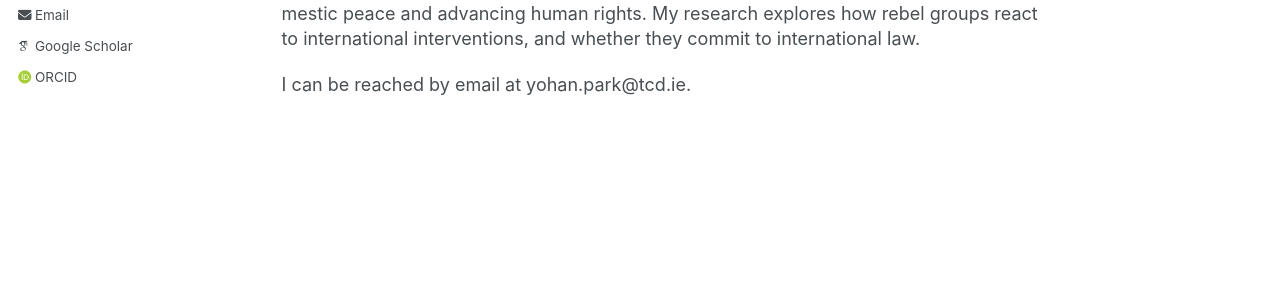
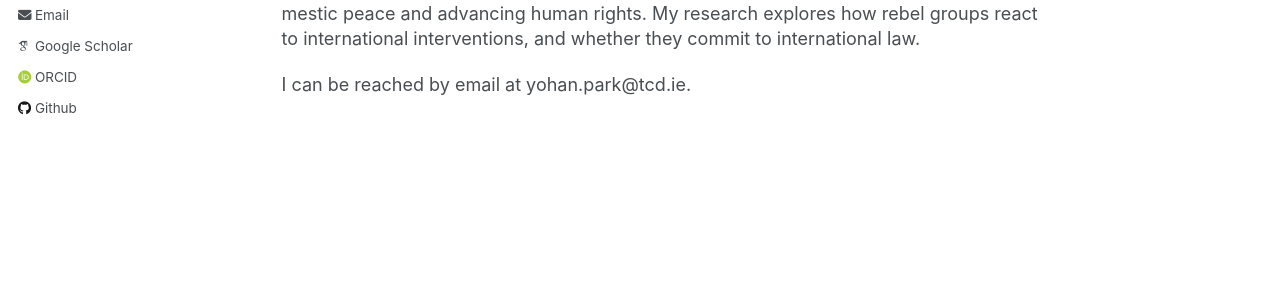
Before and after one commit to yohanpark23/yohanpark23.github.io, a Jekyll site: the page built from _pages/about.md, in a window 1280 px wide and 1053 px high. Shown: the part 657-948 px from the top of the window. Built offline with Jekyll 4.4.1, drawn with Linux system fonts in a browser that asks for light colours; some web fonts are replaced.

Commit message:
Add GitHub link to sidebar
Co-Authored-By: Claude Opus 5.5 <noreply@anthropic.com>

```diff
--- a/_config.yml
+++ b/_config.yml
@@ -42,7 +42,7 @@ author:
   bitbucket        : # Username - Update with your username on the site
   codepen          : # Username
   dribbble         : # Username
-  github           : #"yohanpark23"
+  github           : "yohanpark23"
   kaggle           : # Username
   stackoverflow    : # User number or user number and name (i.e., use "1" or "1/jeff-atwood")
 
```
